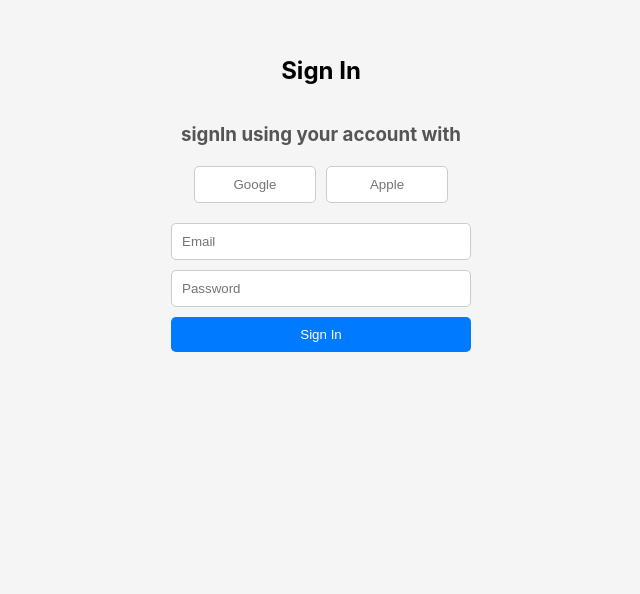
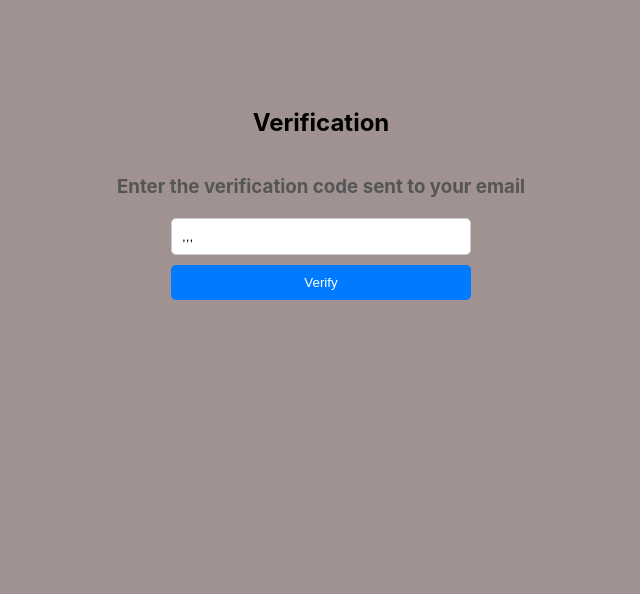
Before and after one commit to ANSH23-AGARWAL/productivity-app, a React (Create React App) app: page /verification in a window 1280 px wide. Shown: the part 206-800 px from the top of the page, without its empty margins (319-959 px from the left). Built offline with nearby package versions, Linux system fonts and the light colour scheme; the HTML template or start-up script is replaced by a standard one.

Commit message:
This my updated react app

```diff
--- a/package.json
+++ b/package.json
@@ -9,8 +9,10 @@
     "@testing-library/user-event": "^13.5.0",
     "react": "^19.1.0",
     "react-dom": "^19.1.0",
+    "react-router-dom": "^7.6.3",
     "react-scripts": "5.0.1",
     "styled-components": "^6.1.19",
+    "taskify": "^3.1.0",
     "web-vitals": "^2.1.4"
   },
   "scripts": {
--- a/src/App.jsx
+++ b/src/App.jsx
@@ -1,12 +1,20 @@
 import React from 'react'
 import SignIn from './components/signIn'
 import SignUp from './components/signUp'
+import Verification from './components/verification'
+import { BrowserRouter,Routes, Route } from "react-router-dom"
 const App = () => {
   return (
-    <div className="App">
-      <SignIn />
-      <SignUp />
-    </div>
+    <BrowserRouter>
+    <Routes>
+      <Route path="/" element={<SignIn />} />
+      <Route path="/sign-up" element={<SignUp />} />
+      <Route path="/sign-in" element={<SignIn />} />
+      <Route path="/verification" element={<Verification />} />
+    </Routes>
+    </BrowserRouter>
+
+
   )
 }
 
--- a/src/components/signIn/index.jsx
+++ b/src/components/signIn/index.jsx
@@ -1,6 +1,5 @@
 import React, { useState } from 'react';
 import Wrapper from './style';
-<link rel="stylesheet" href="index.jsx" />
 
 const SignIn = ({setSignInUser}) => {
   const [email, setEmail] = useState('');
--- /dev/null
+++ b/src/components/verification/index.jsx
@@ -0,0 +1,33 @@
+import React, {useState} from "react";
+import Wrapper from "./style";
+
+const Verification = ({setVerificationUser}) => {
+  const [verificationCode, setVerificationCode] = useState(new Array(4).fill(""));
+
+  const handleSubmit = (e) => {
+    e.preventDefault();
+    if (verificationCode) {
+      localStorage.setItem("verificationCode", verificationCode);
+      alert("Verification Successful");
+    } else {
+      alert("Please enter the verification code");
+    }
+  };
+
+  return (
+    <Wrapper>
+      <h2>Verification</h2>
+      <h3>Enter the verification code sent to your email</h3>
+      <form onSubmit={handleSubmit}>
+        <input
+          type="text"
+          placeholder="Verification Code"
+          value={verificationCode}
+          onChange={(e) => setVerificationCode(e.target.value)}
+        />
+        <button type="submit">Verify</button>
+      </form>
+    </Wrapper>
+  );
+}
+export default Verification;
--- /dev/null
+++ b/src/components/verification/style.js
@@ -0,0 +1,47 @@
+import styled from "styled-components";
+
+const Wrapper = styled.div`
+    display: flex;
+    flex-direction: column;
+    align-items: center;
+    justify-content: center;
+    height: 100vh;
+    background-color: rgb(161, 146, 146);
+
+    h2 {
+        margin-bottom: 20px;
+    }
+
+    h3 {
+        margin-bottom: 20px;
+        color: #555;
+    }
+
+    form {
+        display: flex;
+        flex-direction: column;
+        width: 300px;
+
+        input {
+        margin-bottom: 10px;
+        padding: 10px;
+        border: 1px solid #ccc;
+        border-radius: 5px;
+        }
+
+        button {
+        padding: 10px;
+        background-color: #007bff;
+        color: white;
+        border: none;
+        border-radius: 5px;
+        cursor: pointer;
+
+        &:hover {
+            background-color: #0056b3;
+        }
+        }
+    }
+    `;
+
+    export default Wrapper;
```
Also changed, not shown: 1 other file (tests, documents, lock files or other folders).
